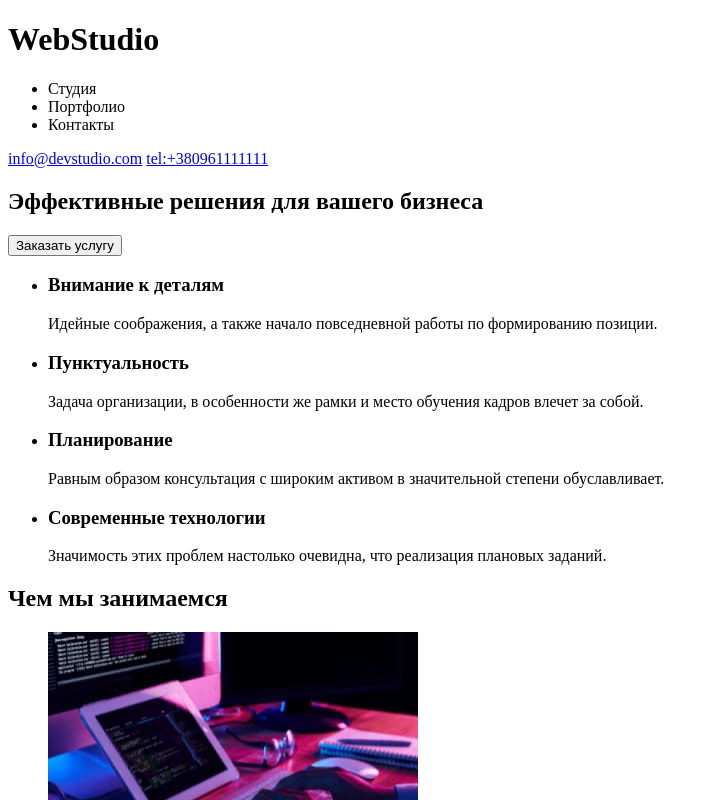
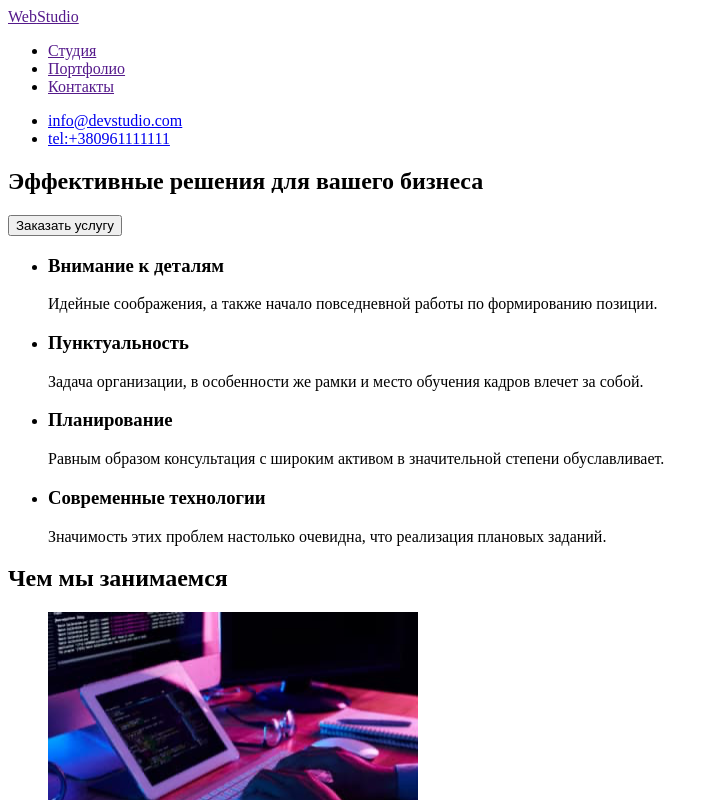
Before and after one commit to MrViachesav25/goit-markup-hw-01, a plain HTML site: page index.html in a window 1280 px wide. Shown: the top 800 px of the page, without its empty margins (0-719 px from the left). Drawn offline with Linux system fonts and the light colour scheme.

Commit message:
Исправления в коде
Сделал лого ссылкой, текстовый контент поместил между открывающим и закрывающим тегом ссылки,  часть ссылок в хедере поместил с тег nav   и сделал их списком

```diff
--- a/index.html
+++ b/index.html
@@ -9,22 +9,24 @@
   <body>
     <!-- Шапка сайта  -->
     <header>
-      <h1><span>Web</span>Studio</h1>
+      <a href=""><span>Web</span>Studio</a>
       <nav>
         <ul>
-          <li><a href=""></a><span>Студия</span></li>
-          <li><a href=""></a>Портфолио</li>
-          <li><a href=""></a>Контакты</li>
+          <li><a href="">Студия</a></li>
+          <li><a href="">Портфолио</a></li>
+          <li><a href="">Контакты</a></li>
+        </ul>
+        <ul>
+          <li><a href="mailto:info@devstudio.com">info@devstudio.com</a></li>
+          <li><a href="tel:+380961111111">tel:+380961111111</a></li>
         </ul>
       </nav>
-      <a href="mailto:info@devstudio.com">info@devstudio.com</a>
-      <a href="tel:+380961111111">tel:+380961111111</a>
     </header>
     <!-- Герой  -->
     <main>
       <!-- Секция предложения-->
       <section>
-        <h2>Эффективные решения для вашего бизнеса</h2>
+        <h1>Эффективные решения для вашего бизнеса</h1>
         <button type="button">Заказать услугу</button>
       </section>
       <!-- Секция особенности -->
@@ -140,11 +142,10 @@
     </main>
     <!-- Подвал сайта -->
     <footer>
-      <h2>WebStudio</h2>
+      <a href=""><span>Web</span>Studio</a>
+      <address>
+        г. Киев, пр-т Леси Украинки, 26
         <ul>
-        <li>
-          <address>г. Киев, пр-т Леси Украинки, 26</address>
-        </li>
           <li>
             <a href="mailto:info@example.com">info@example.com</a>
           </li>
@@ -152,6 +153,7 @@
             <a href="tel:+380991111111">+38 099 111 11 11</a>
           </li>
         </ul>
+      </address>
     </footer>
   </body>
 </html>
```
Lines whose indentation alone changed are shown as unchanged.
